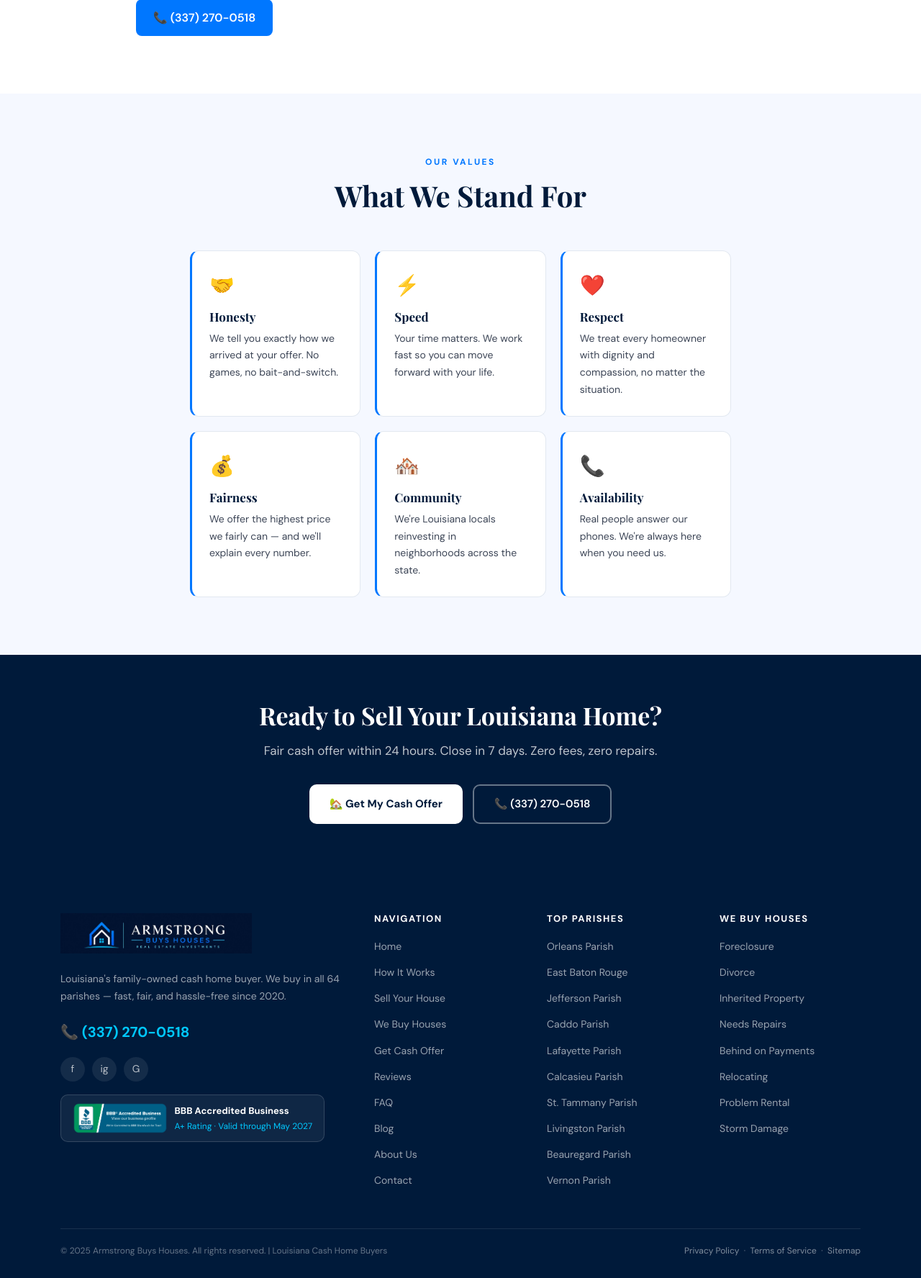
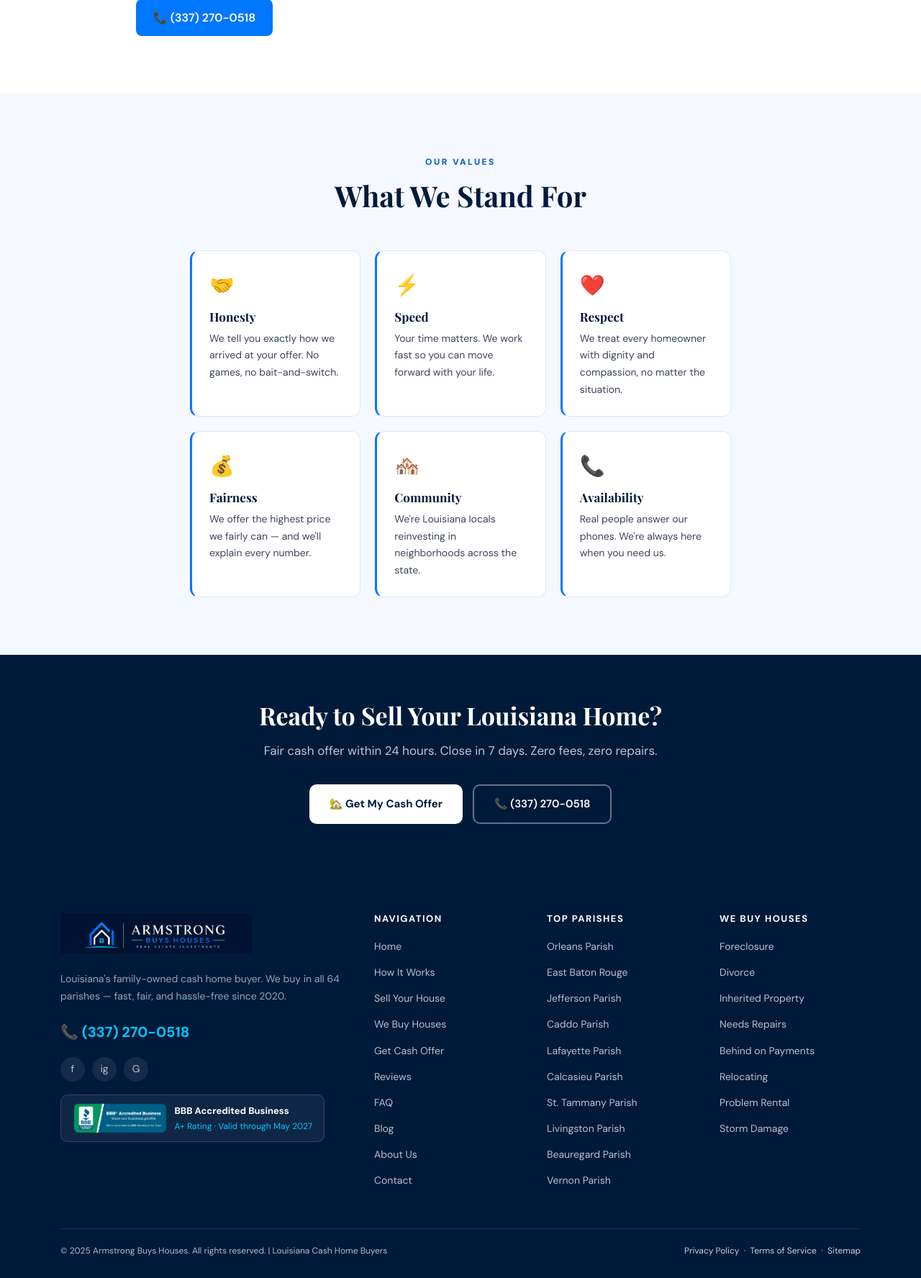
Before and after one commit to Armstrongrealestate/Website, a Flask app: page /about in a window 1280 px wide. Shown: the part 1634-3410 px from the top of the page at 72% size. Run offline with Flask 3, Linux system fonts and the light colour scheme.

Commit message:
Improve text contrast on labels, buttons, and footer for accessibility

```diff
--- a/templates/base.html
+++ b/templates/base.html
@@ -174,7 +174,7 @@
     .btn-primary { display: inline-flex; align-items: center; justify-content: center; gap: 8px; background: var(--blue); color: #fff; border: none; padding: 15px 32px; border-radius: 10px; font-family: 'DM Sans', -apple-system, sans-serif; font-size: 16px; font-weight: 700; cursor: pointer; transition: all 0.2s; width: 100%; letter-spacing: 0.3px; }
     .btn-primary:hover { background: var(--navy); transform: translateY(-1px); box-shadow: 0 8px 24px rgba(0,119,255,0.3); }
 
-    .btn-secondary { display: inline-flex; align-items: center; gap: 8px; background: transparent; color: var(--blue); border: 2px solid var(--blue); padding: 13px 28px; border-radius: 10px; font-family: 'DM Sans', -apple-system, sans-serif; font-size: 15px; font-weight: 600; cursor: pointer; transition: all 0.2s; text-decoration: none; }
+    .btn-secondary { display: inline-flex; align-items: center; gap: 8px; background: transparent; color: #0059c9; border: 2px solid #0059c9; padding: 13px 28px; border-radius: 10px; font-family: 'DM Sans', -apple-system, sans-serif; font-size: 15px; font-weight: 600; cursor: pointer; transition: all 0.2s; text-decoration: none; }
     .btn-secondary:hover { background: var(--blue); color: #fff; }
 
     .form-disclaimer { font-size: 11px; color: var(--text-light); margin-top: 10px; line-height: 1.5; }
@@ -185,7 +185,7 @@
     .section-dark { background: var(--navy); color: #fff; }
 
     .section-header { text-align: center; margin-bottom: 52px; }
-    .eyebrow { display: inline-block; color: var(--blue); font-size: 12px; font-weight: 700; text-transform: uppercase; letter-spacing: 2.5px; margin-bottom: 12px; }
+    .eyebrow { display: inline-block; color: #0059c9; font-size: 12px; font-weight: 700; text-transform: uppercase; letter-spacing: 2.5px; margin-bottom: 12px; }
     .section-header h2 { font-size: clamp(26px, 3.5vw, 40px); margin-bottom: 14px; color: var(--navy); }
     .section-header p { color: var(--text-mid); font-size: 17px; max-width: 560px; margin: 0 auto; }
 
@@ -286,10 +286,10 @@
     .footer-col h4 { color: #fff; font-family: 'DM Sans', -apple-system, sans-serif; font-weight: 700; font-size: 13px; text-transform: uppercase; letter-spacing: 1.5px; margin-bottom: 16px; }
     .footer-col ul { list-style: none; }
     .footer-col ul li { margin-bottom: 9px; }
-    .footer-col ul a { color: rgba(255,255,255,0.6); font-size: 14px; transition: color 0.2s; }
+    .footer-col ul a { color: rgba(255,255,255,0.72); font-size: 14px; transition: color 0.2s; }
     .footer-col ul a:hover { color: var(--cyan); }
-    .footer-bottom { border-top: 1px solid rgba(255,255,255,0.1); padding-top: 20px; display: flex; justify-content: space-between; align-items: center; font-size: 12px; color: rgba(255,255,255,0.4); flex-wrap: wrap; gap: 10px; }
-    .footer-bottom a { color: rgba(255,255,255,0.5); }
+    .footer-bottom { border-top: 1px solid rgba(255,255,255,0.1); padding-top: 20px; display: flex; justify-content: space-between; align-items: center; font-size: 12px; color: rgba(255,255,255,0.7); flex-wrap: wrap; gap: 10px; }
+    .footer-bottom a { color: rgba(255,255,255,0.8); }
     .social-links { display: flex; gap: 10px; }
     .social-link { width: 34px; height: 34px; background: rgba(255,255,255,0.08); border-radius: 50%; display: flex; align-items: center; justify-content: center; color: rgba(255,255,255,0.7); font-size: 14px; transition: all 0.2s; text-decoration: none; }
     .social-link:hover { background: var(--blue); color: #fff; }
```
